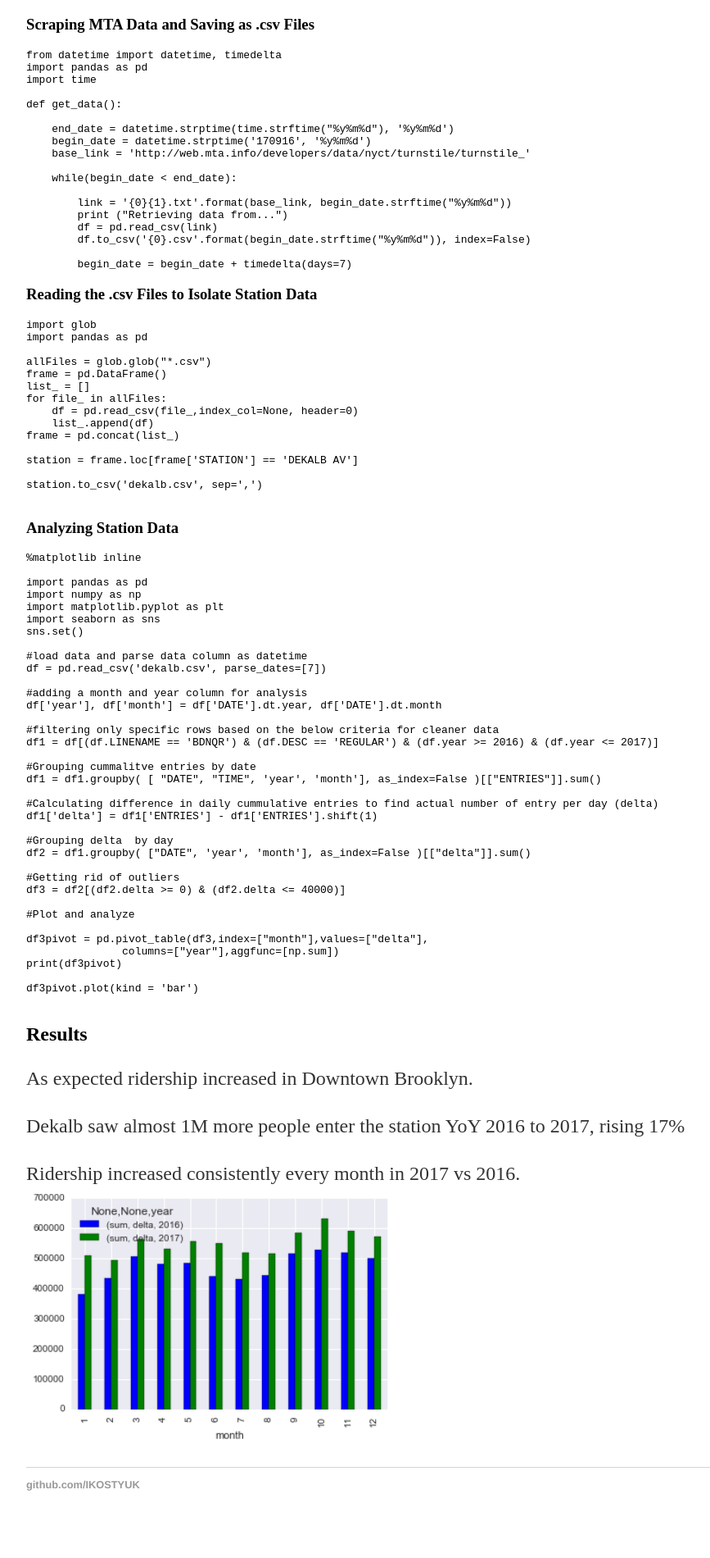
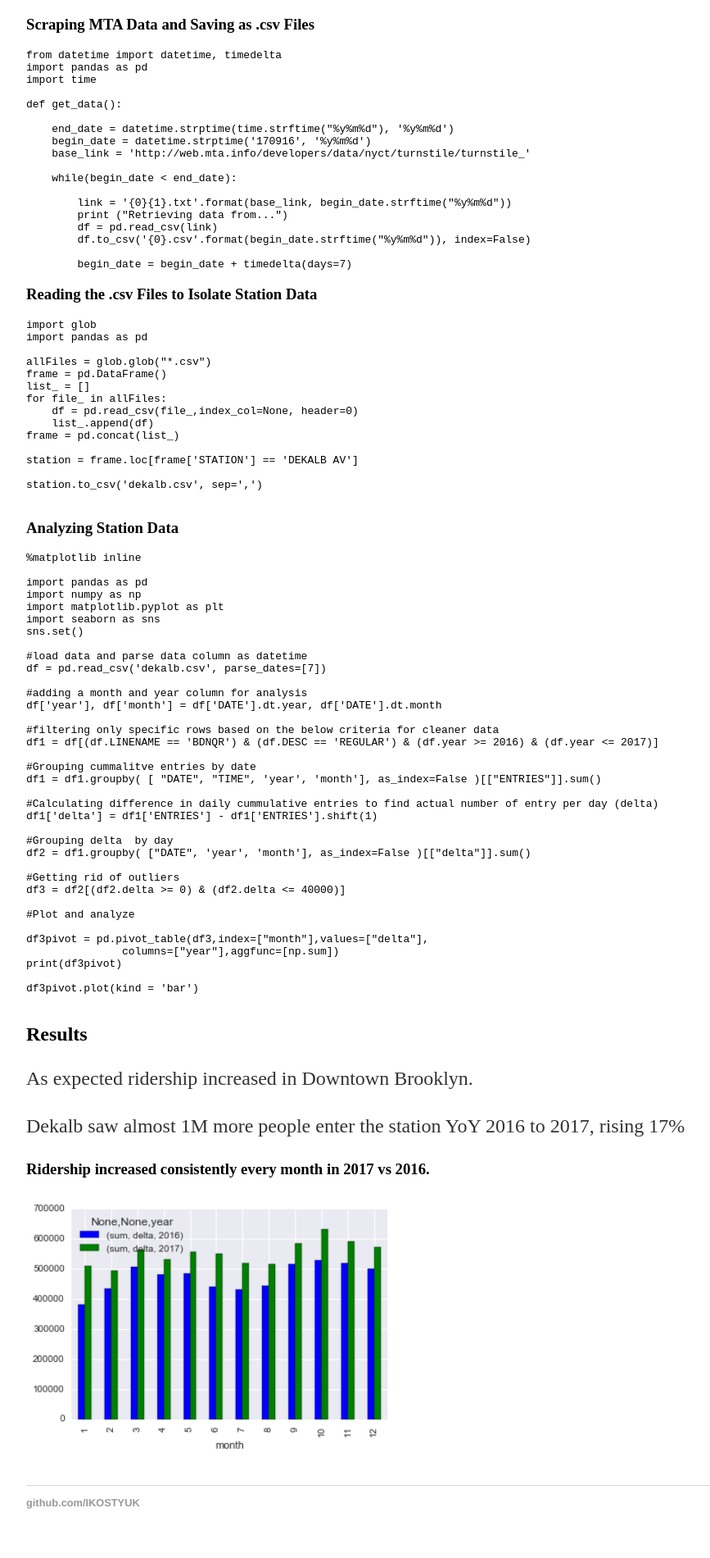
Before and after one commit to IKOSTYUK/ikostyuk.github.io, a Jekyll site: the page built from _posts/2018-03-16-MTA-Analysis.md, in a window 1280 px wide. Shown: the part 1069-2969 px from the top of the page at 82% size, without its empty margins (160-1027 px from the left). Built offline with Jekyll 4.4.1, drawn with Linux system fonts in a browser that asks for light colours; our own code applies the rules of GitHub Pages for plain Markdown files; before the commit the page ends 2947 px from its top, so only the background shows below that.

Commit message:
Update 2018-03-16-MTA-Analysis.md

```diff
--- a/_posts/2018-03-16-MTA-Analysis.md
+++ b/_posts/2018-03-16-MTA-Analysis.md
@@ -106,5 +106,6 @@
 
 Dekalb saw almost 1M more people enter the station YoY 2016 to 2017, rising 17%
 
-Ridership increased consistently every month in 2017 vs 2016.
-<img src="/img/dekalb.png" height="50%" width="50%" class="inline" align='middle'/>
+### Ridership increased consistently every month in 2017 vs 2016.
+
+<img src="/img/dekalb.png" height="50%" width="50%" class="inline"/>
```
